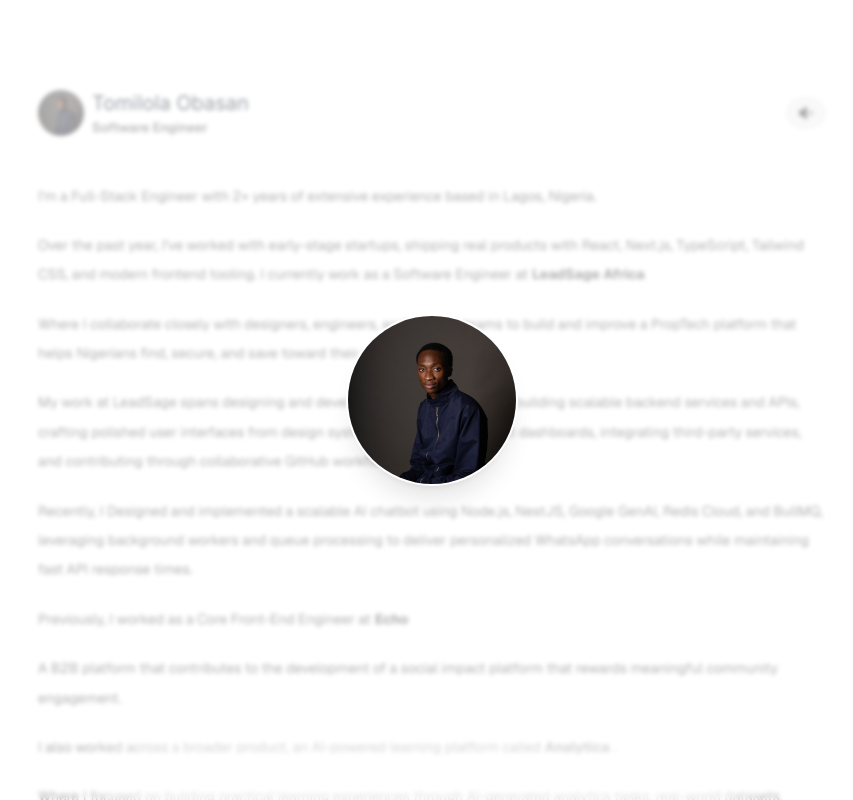
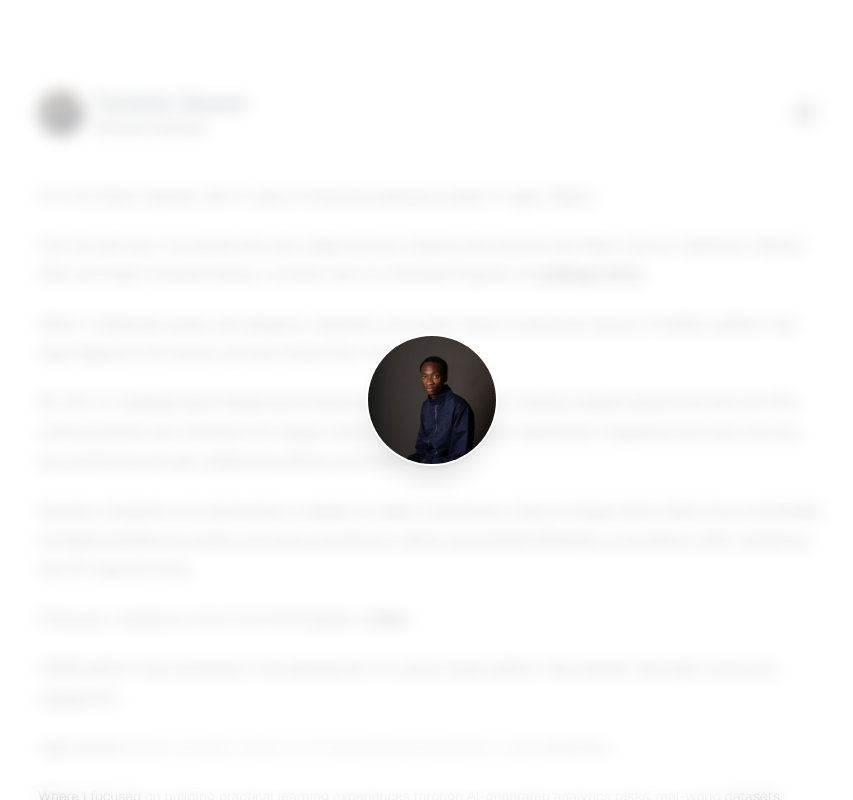
Before and after one commit to obasantomi/portfolio.me, a Next.js app: page / in a window 1280 px wide. Both pictures are taken after a click on the button 269 px from the left and 112 px from the top of the page. Shown: the top 800 px of the page, without its empty margins (208-1061 px from the left). Built offline with nearby package versions, Linux system fonts and the light colour scheme; a web font is replaced by a local one.

Commit message:
Edit profile image

```diff
--- a/src/components/HeroSection.tsx
+++ b/src/components/HeroSection.tsx
@@ -62,36 +62,27 @@ export const HeroSection = () => {
 
   return (
     <section className="relative min-h-screen overflow-hidden py-10">
-      <AnimatePresence>
-        {isProfileOpen && (
+       <AnimatePresence>
+        {isProfileOpen ? (
           <motion.div
             data-lenis-prevent
-            className="fixed inset-0 z-50 flex items-center justify-center p-4"
+            className="fixed inset-0 z-50 flex items-center justify-center p-4 sm:p-6"
             initial={{ opacity: 0 }}
             animate={{ opacity: 1 }}
             exit={{ opacity: 0 }}
-            transition={{
-              duration: 0.35,
-              ease: "easeOut",
-            }}
           >
-            {/* Backdrop */}
-            <motion.button
-              type="button"
-              aria-label="Close profile image"
-              onClick={() => setIsProfileOpen(false)}
-              className="absolute inset-0 cursor-default bg-white/60 backdrop-blur-[2px]"
+            <motion.div
+              className="absolute inset-0 bg-white/70 backdrop-blur-sm"
               initial={{ opacity: 0 }}
               animate={{ opacity: 1 }}
               exit={{ opacity: 0 }}
             />
-
-            {/* Expanded image */}
+             {/* Expanded image */}
             <motion.button
               type="button"
               onClick={() => setIsProfileOpen(false)}
               aria-label="Close profile image"
-              className="relative z-10 h-28 w-28 overflow-hidden rounded-full bg-white shadow-xl ring-2 ring-white sm:h-42 sm:w-42"
+              className="relative z-10 h-28 w-28 overflow-hidden rounded-full bg-white shadow-xl ring-2 ring-white sm:h-32 sm:w-32"
               initial={{
                 opacity: 0,
                 scale: 0.75,
@@ -120,8 +111,9 @@ export const HeroSection = () => {
               />
             </motion.button>
           </motion.div>
-        )}
+        ) : null}
       </AnimatePresence>
+
 
       {/* Card */}
       <div className="relative  w-full overflow-hidden bg-white">
```
